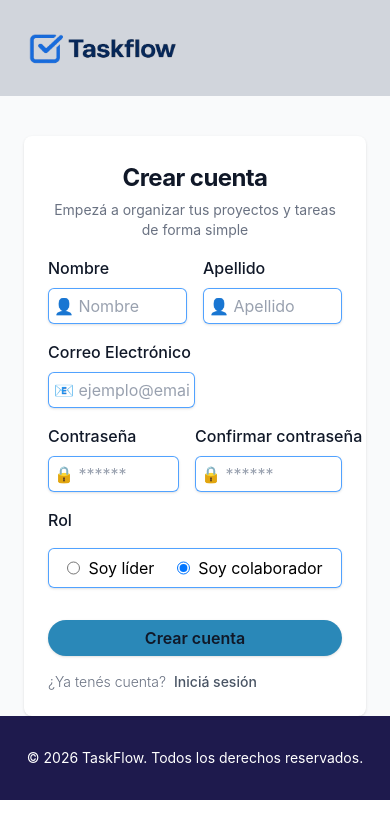
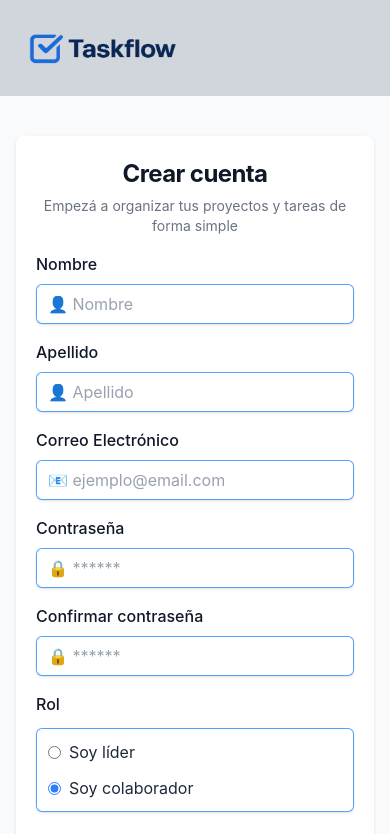
Before and after one commit to sopiombetti/Gestor_De_Proyectos, a Next.js app in the folder frontend/: page /register in a window 390 px wide. Shown: the top 834 px of the page. Built offline with nearby package versions, Linux system fonts and the light colour scheme.

Commit message:
Register responsive y dark mode

```diff
--- a/frontend/pages/register.tsx
+++ b/frontend/pages/register.tsx
@@ -56,26 +56,30 @@ export default function Register() {
             {success && <Success text={success} />}
             {error && <MensajeError text={error} />}
 
-            <section className="bg-gray-50 dark:bg-gray-900 pt-10">
-                <div className="flex flex-col items-center px-6 mx-auto md:h-screen lg:py-0">
-                    <div className="w-full bg-white rounded-lg shadow dark:border md:mt-0 sm:max-w-lg xl:p-0 dark:bg-gray-800 dark:border-gray-700">
-                        <div className="p-6 space-y-4 md:space-y-6 sm:p-8">
+            <section className="bg-gray-50 dark:bg-gray-900 min-h-screen pt-10">
+                <div className="flex flex-col items-center px-4 sm:px-6 mx-auto pb-10 lg:py-0">
+                    <div className="w-full bg-white rounded-lg shadow dark:border sm:max-w-lg xl:p-0 dark:bg-gray-800 dark:border-gray-700">
+                        <div className="p-5 sm:p-8 space-y-4 md:space-y-6">
 
                             <div className="flex flex-col items-center text-center space-y-1">
-                                <h1 className="text-2xl font-bold leading-9 tracking-tight text-gray-900">
+                                <h1 className="text-2xl font-bold leading-9 tracking-tight text-gray-900 dark:text-white">
                                     Crear cuenta
                                 </h1>
-                                <p className="text-sm text-gray-500">
+                                <p className="text-sm text-gray-500 dark:text-gray-400">
                                     Empezá a organizar tus proyectos y tareas de forma simple
                                 </p>
                             </div>
+
                             <form onSubmit={handleSubmit} className="space-y-4">
-                                <div className="flex gap-4">
-                                    <div className="w-1/2">
-                                        <label className="block font-medium leading-6 text-gray-900">Nombre</label>
+
+                                <div className="flex flex-col sm:flex-row gap-4">
+                                    <div className="w-full sm:w-1/2">
+                                        <label className="block font-medium leading-6 text-gray-900 dark:text-gray-200">
+                                            Nombre
+                                        </label>
                                         <div className="mt-2">
                                             <input
-                                                className="block w-full rounded-md border-0 px-1.5 py-1.5 text-gray-900 shadow-sm ring-1 ring-inset ring-blue-400 focus:outline-blue-400 placeholder:text-gray-400 sm:text-sm sm:leading-6"
+                                                className="block w-full rounded-md border-0 px-3 py-2 text-gray-900 dark:text-white dark:bg-gray-700 shadow-sm ring-1 ring-inset ring-blue-400 dark:ring-blue-500 focus:outline-blue-400 dark:focus:outline-blue-400 placeholder:text-gray-400 dark:placeholder:text-gray-500 sm:text-sm sm:leading-6"
                                                 type="text"
                                                 placeholder="👤 Nombre"
                                                 value={nombre}
@@ -83,11 +87,13 @@ export default function Register() {
                                             />
                                         </div>
                                     </div>
-                                    <div className="w-1/2">
-                                        <label className="block font-medium leading-6 text-gray-900">Apellido</label>
+                                    <div className="w-full sm:w-1/2">
+                                        <label className="block font-medium leading-6 text-gray-900 dark:text-gray-200">
+                                            Apellido
+                                        </label>
                                         <div className="mt-2">
                                             <input
-                                                className="block w-full rounded-md border-0 px-1.5 py-1.5 text-gray-900 shadow-sm ring-1 ring-inset ring-blue-400 focus:outline-blue-400 placeholder:text-gray-400 sm:text-sm sm:leading-6"
+                                                className="block w-full rounded-md border-0 px-3 py-2 text-gray-900 dark:text-white dark:bg-gray-700 shadow-sm ring-1 ring-inset ring-blue-400 dark:ring-blue-500 focus:outline-blue-400 dark:focus:outline-blue-400 placeholder:text-gray-400 dark:placeholder:text-gray-500 sm:text-sm sm:leading-6"
                                                 type="text"
                                                 placeholder="👤 Apellido"
                                                 value={apellido}
@@ -96,12 +102,14 @@ export default function Register() {
                                         </div>
                                     </div>
                                 </div>
-                                <div className="flex gap-4">
-                                    <div className="w-1/2">
-                                        <label className="block font-medium leading-6 text-gray-900">Correo Electrónico</label>
+
+                                <div>
+                                    <label className="block font-medium leading-6 text-gray-900 dark:text-gray-200">
+                                        Correo Electrónico
+                                    </label>
                                     <div className="mt-2">
                                         <input
-                                                className="block w-full rounded-md border-0 px-1.5 py-1.5 text-gray-900 shadow-sm ring-1 ring-inset ring-blue-400 focus:outline-blue-400 placeholder:text-gray-400 sm:text-sm sm:leading-6"
+                                            className="block w-full rounded-md border-0 px-3 py-2 text-gray-900 dark:text-white dark:bg-gray-700 shadow-sm ring-1 ring-inset ring-blue-400 dark:ring-blue-500 focus:outline-blue-400 dark:focus:outline-blue-400 placeholder:text-gray-400 dark:placeholder:text-gray-500 sm:text-sm sm:leading-6"
                                             type="email"
                                             placeholder="📧 ejemplo@email.com"
                                             value={email}
@@ -109,13 +117,15 @@ export default function Register() {
                                         />
                                     </div>
                                 </div>
-                                </div>
-                                <div className="flex gap-4">
-                                    <div className="w-1/2">
-                                        <label className="block font-medium leading-6 text-gray-900">Contraseña</label>
+
+                                <div className="flex flex-col sm:flex-row gap-4">
+                                    <div className="w-full sm:w-1/2">
+                                        <label className="block font-medium leading-6 text-gray-900 dark:text-gray-200">
+                                            Contraseña
+                                        </label>
                                         <div className="mt-2">
                                             <input
-                                                className="block w-full rounded-md border-0 px-1.5 py-1.5 text-gray-900 shadow-sm ring-1 ring-inset ring-blue-400 focus:outline-blue-400 placeholder:text-gray-400 sm:text-sm sm:leading-6"
+                                                className="block w-full rounded-md border-0 px-3 py-2 text-gray-900 dark:text-white dark:bg-gray-700 shadow-sm ring-1 ring-inset ring-blue-400 dark:ring-blue-500 focus:outline-blue-400 dark:focus:outline-blue-400 placeholder:text-gray-400 dark:placeholder:text-gray-500 sm:text-sm sm:leading-6"
                                                 type="password"
                                                 placeholder="🔒 ******"
                                                 value={contrasenia}
@@ -123,11 +133,13 @@ export default function Register() {
                                             />
                                         </div>
                                     </div>
-                                    <div className="w-1/2">
-                                        <label className="block font-medium leading-6 text-gray-900 whitespace-nowrap">Confirmar contraseña</label>
+                                    <div className="w-full sm:w-1/2">
+                                        <label className="block font-medium leading-6 text-gray-900 dark:text-gray-200">
+                                            Confirmar contraseña
+                                        </label>
                                         <div className="mt-2">
                                             <input
-                                                className="block w-full rounded-md border-0 px-1.5 py-1.5 text-gray-900 shadow-sm ring-1 ring-inset ring-blue-400 focus:outline-blue-400 placeholder:text-gray-400 sm:text-sm sm:leading-6"
+                                                className="block w-full rounded-md border-0 px-3 py-2 text-gray-900 dark:text-white dark:bg-gray-700 shadow-sm ring-1 ring-inset ring-blue-400 dark:ring-blue-500 focus:outline-blue-400 dark:focus:outline-blue-400 placeholder:text-gray-400 dark:placeholder:text-gray-500 sm:text-sm sm:leading-6"
                                                 type="password"
                                                 placeholder="🔒 ******"
                                                 value={reContrasenia}
@@ -136,40 +148,51 @@ export default function Register() {
                                         </div>
                                     </div>
                                 </div>
-                                <div className="flex gap-4 flex-col mt-4">
-                                    <label className="block font-medium leading-6 text-gray-900">Rol</label>
-                                    <div className="flex justify-around border-0 shadow-sm ring-1 ring-inset p-2 ring-blue-400 rounded-md">
-                                        <div className="flex space-x-2">
+
+                                <div className="flex flex-col gap-3 mt-2">
+                                    <label className="block font-medium leading-6 text-gray-900 dark:text-gray-200">
+                                        Rol
+                                    </label>
+                                    <div className="flex flex-col sm:flex-row justify-around border-0 shadow-sm ring-1 ring-inset p-3 ring-blue-400 dark:ring-blue-500 rounded-md gap-3 sm:gap-0">
+                                        <div className="flex items-center space-x-2">
                                             <input
                                                 type="radio"
                                                 id="lider"
                                                 name="rol"
+                                                className="accent-blue-500"
                                                 checked={isAdmin === true}
                                                 onChange={() => setIsAdmin(true)}
                                             />
-                                            <label htmlFor="lider">Soy líder</label>
+                                            <label htmlFor="lider" className="text-gray-800 dark:text-gray-200 cursor-pointer">
+                                                Soy líder
+                                            </label>
                                         </div>
-                                        <div className="flex space-x-2">
+                                        <div className="flex items-center space-x-2">
                                             <input
                                                 type="radio"
                                                 id="colaborador"
                                                 name="rol"
+                                                className="accent-blue-500"
                                                 checked={isAdmin === false}
                                                 onChange={() => setIsAdmin(false)}
                                             />
-                                            <label htmlFor="colaborador">Soy colaborador</label>
+                                            <label htmlFor="colaborador" className="text-gray-800 dark:text-gray-200 cursor-pointer">
+                                                Soy colaborador
+                                            </label>
                                         </div>
                                     </div>
                                 </div>
+
                                 <button
                                     type="submit"
-                                    className="flex w-full mt-8 justify-center rounded-full bg-secondary px-3 py-1.5 font-semibold leading-6 text-gray-900 shadow-sm cursor-pointer hover:bg-blue-400 focus-visible:outline focus-visible:outline-2 focus-visible:outline-offset-2 focus-visible:outline-indigo-600"
+                                    className="flex w-full mt-6 justify-center rounded-full bg-secondary px-3 py-2 font-semibold leading-6 text-gray-900 dark:text-white shadow-sm cursor-pointer hover:bg-blue-400 dark:hover:bg-blue-500 focus-visible:outline focus-visible:outline-2 focus-visible:outline-offset-2 focus-visible:outline-indigo-600 transition-colors duration-200"
                                 >
                                     Crear cuenta
                                 </button>
+
                                 <p className="text-sm font-light text-gray-500 dark:text-gray-400">
-                                    ¿Ya tenés cuenta?
-                                    <Link href="/login" className="px-2 font-medium text-gray-600 hover:underline dark:text-gray-500">
+                                    ¿Ya tenés cuenta?{" "}
+                                    <Link href="/login" className="font-medium text-gray-600 dark:text-gray-300 hover:underline">
                                         Iniciá sesión
                                     </Link>
                                 </p>
```
Lines whose indentation alone changed are shown as unchanged.
